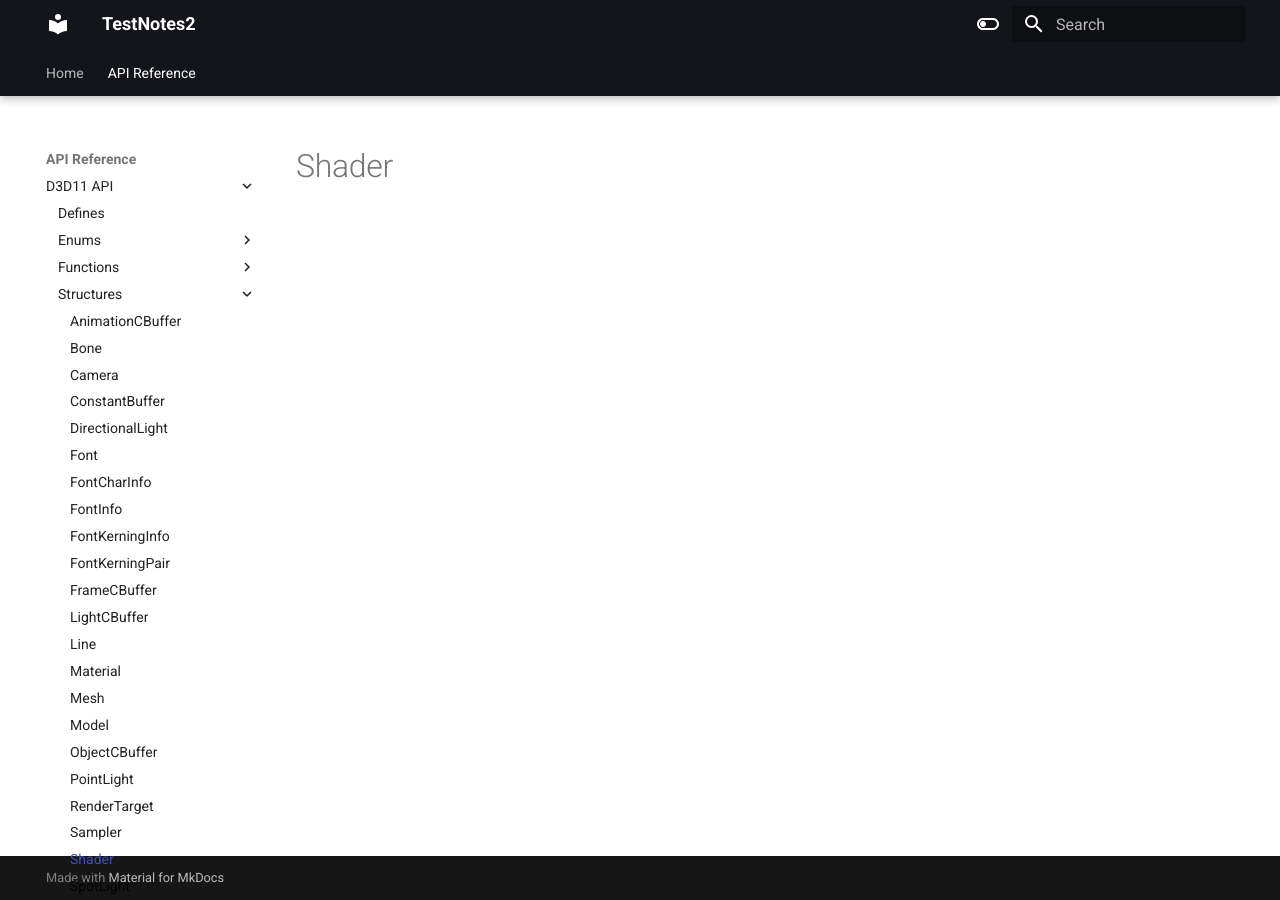
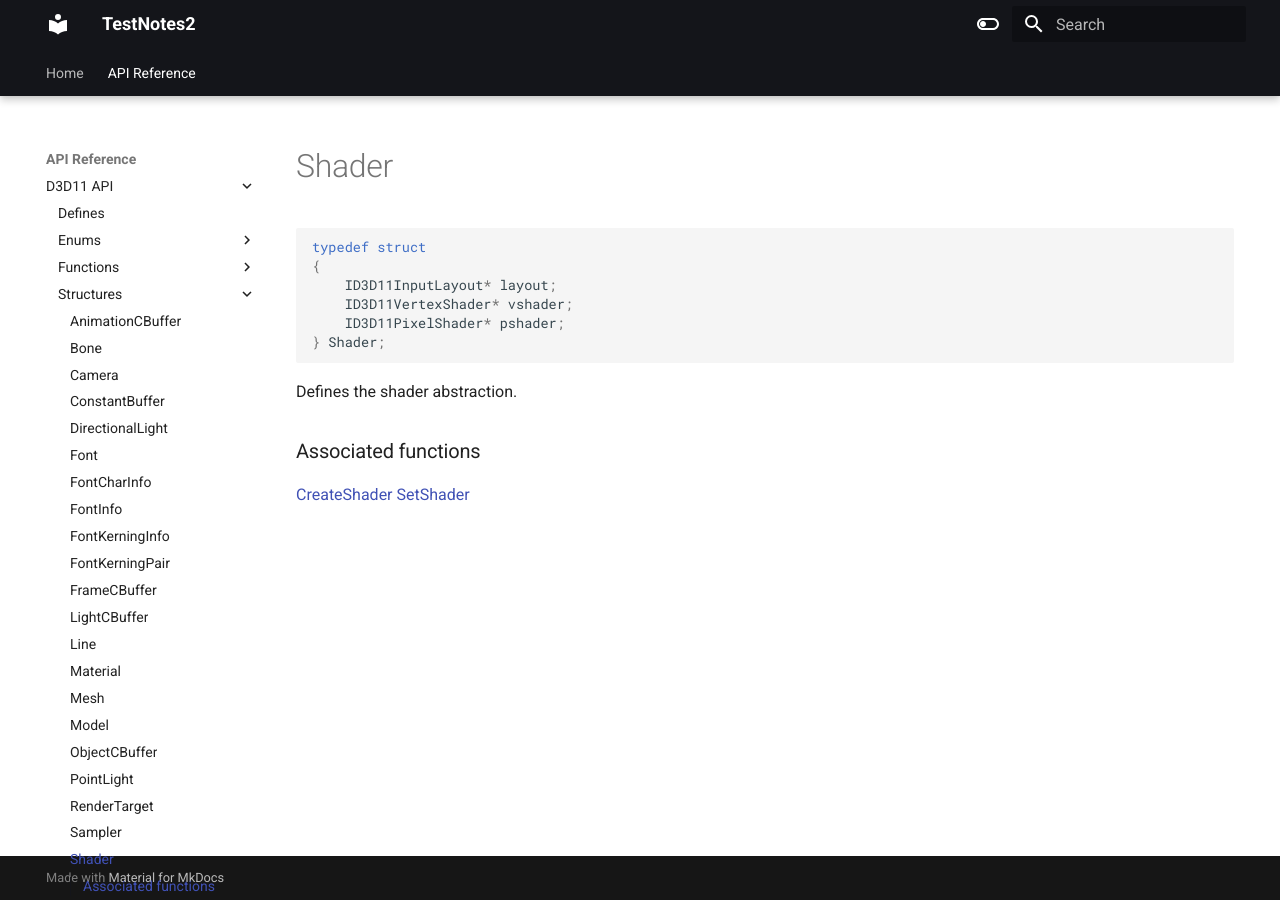
Before and after one commit to erichederstedt/TempEngineDocs, an MkDocs documentation site: the page built from docs/API Reference/D3D11 API/Structures/Shader.md, in a window 1280 px wide. Built offline with MkDocs 1.6.1 and Material for MkDocs 9.7.7, drawn with Linux system fonts in a browser that asks for light colours.

Commit message:
PUSH NOTE : Shader.md

````diff
--- a/docs/API Reference/D3D11 API/Structures/Shader.md
+++ b/docs/API Reference/D3D11 API/Structures/Shader.md
@@ -1 +1,17 @@
 # Shader
+
+```c++
+typedef struct
+{
+    ID3D11InputLayout* layout;
+    ID3D11VertexShader* vshader;
+    ID3D11PixelShader* pshader;
+} Shader;
+```
+
+Defines the shader abstraction.
+
+
+### Associated functions
+[CreateShader](../Functions/CreateShader.md)
+[SetShader](../Functions/SetShader.md)
````
